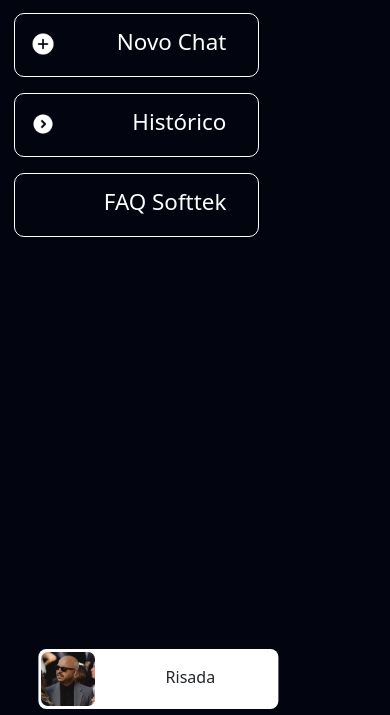
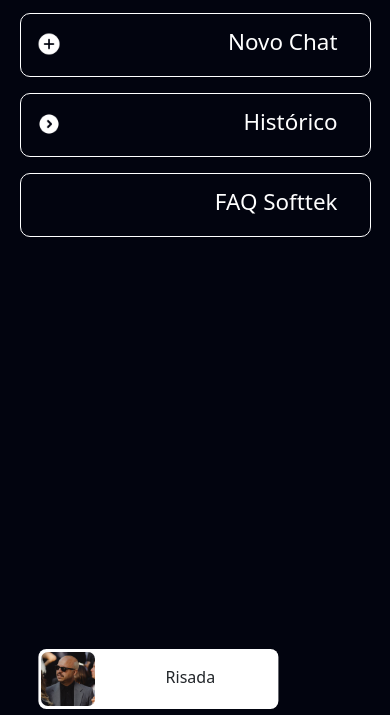
Before and after one commit to CGMzin/Challange-Softtek, a plain HTML site: page index.html in a window 390 px wide. Both pictures are taken after a click on the element 36 px from the left and 139 px from the top of the page. Shown: the part 129-844 px from the top of the page. Drawn offline with nearby package versions, Linux system fonts and the light colour scheme.

Commit message:
feat: adjust menu responsiveness

```diff
--- a/css/styles.css
+++ b/css/styles.css
@@ -343,7 +343,8 @@ body {
 
     .subMenu {
         transition: 1000ms all cubic-bezier(0.19, 1, 0.22, 1);
-        width: 80%;
+        width: 100%;
+        max-width: 100vw;
     }
 }
 
@@ -353,7 +354,8 @@ body {
     }
 
     .subMenu {
-        width: 70%;
+        width: 100%;
+        max-width: 100vw;
         transition: 1000ms all cubic-bezier(0.19, 1, 0.22, 1);
     }
 }
```
